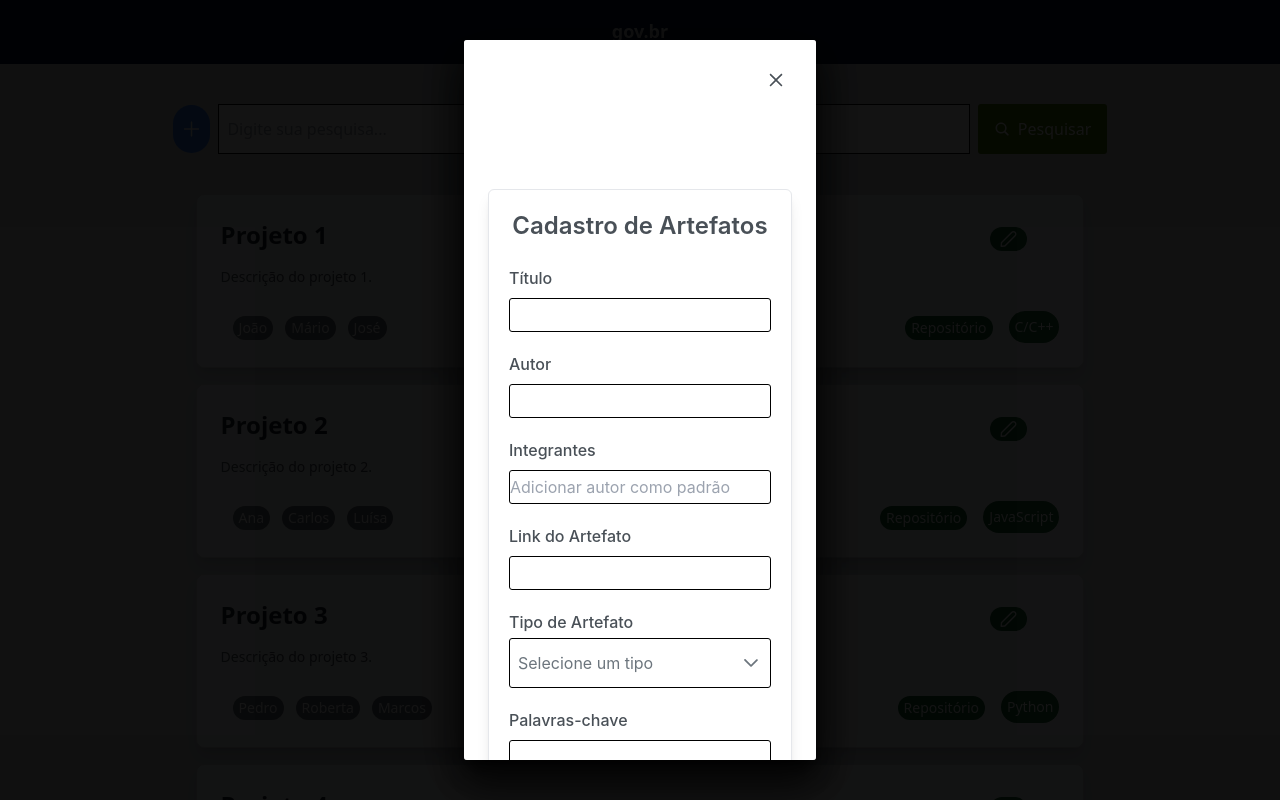
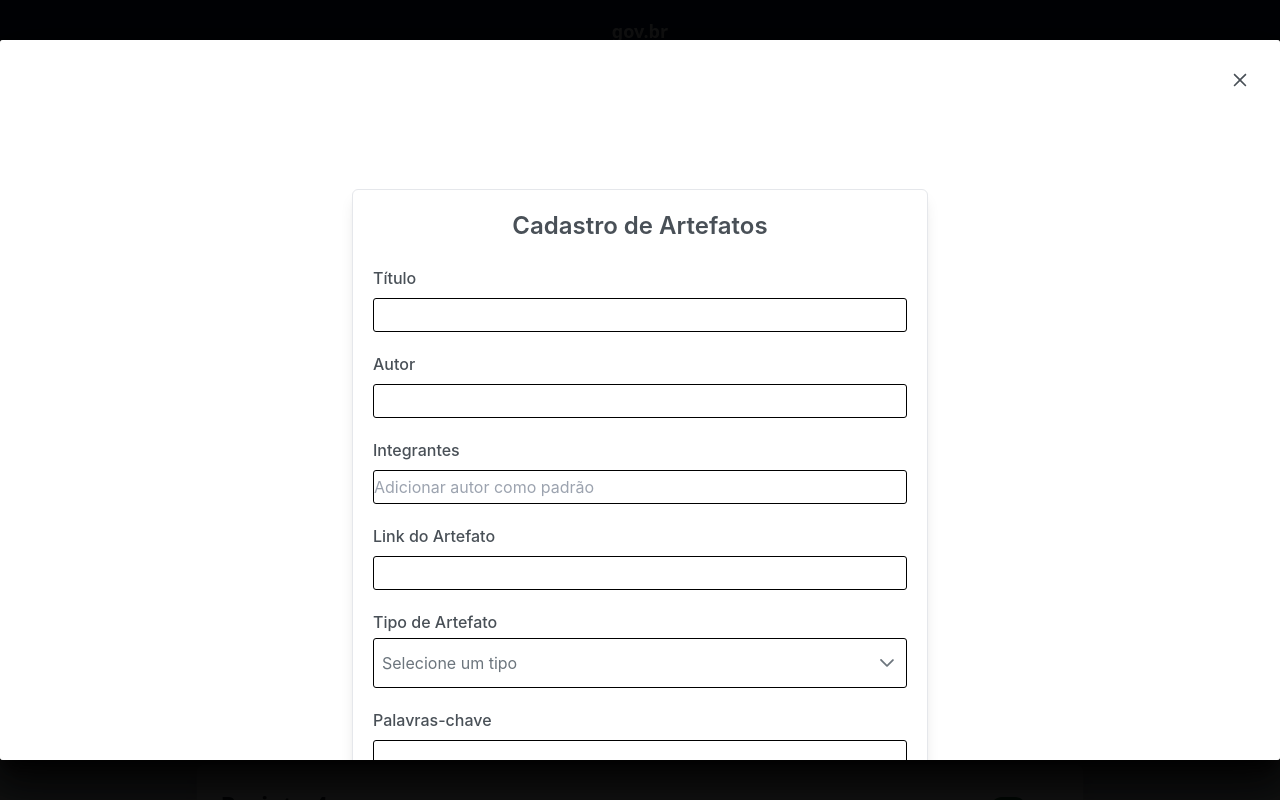
Before and after one commit to GUGALU/projeto-integrador-front, a Next.js app: page / in a window 1280 px wide. Both pictures are taken after a click on the button 1008 px from the left and 239 px from the top of the page. Shown: the top 800 px of the page. Built offline with nearby package versions, Linux system fonts and the light colour scheme.

Commit message:
fix: local storaged

```diff
--- a/app/components/crud/CRUD.jsx
+++ b/app/components/crud/CRUD.jsx
@@ -33,6 +33,7 @@ export default function Crud() {
   const handleDropdownChange = (e) => {
     setArtefato((prev) => ({ ...prev, tipo: e.value }));
   };
+
   const excluirArtefato = (titulo) => {
     const novosArtefatos = artefatos.filter(
       (artefato) => artefato.titulo !== titulo
@@ -41,11 +42,11 @@ export default function Crud() {
     setArtefatos(novosArtefatos);
   };
 
-  localStorage.setItem("artefatos", JSON.stringify([{ titulo: "Artefato 1" }]));
-
   const handleAddArtefato = () => {
     const novoArtefato = { ...artefato, id: Date.now() };
+
     ArtefatoService.adicionarArtefato(novoArtefato);
+
     const novosArtefatos = ArtefatoService.getArtefatos();
     setArtefatos(novosArtefatos);
 
@@ -161,6 +162,7 @@ export default function Crud() {
             label="Salvar"
             icon="pi pi-check"
             className="p-button-success w-full"
+            onClick={handleAddArtefato}
           />
 
           <Button
--- a/app/components/localStorage/localStorage.jsx
+++ b/app/components/localStorage/localStorage.jsx
@@ -1,12 +1,21 @@
 export default class ArtefatoService {
-    static getArtefatos() {
-      const artefatos = JSON.parse(localStorage.getItem('artefatos')) || [];
-      return artefatos;
+  static getArtefatos() {
+    const artefatos = JSON.parse(localStorage.getItem("artefatos"));
+    if (!Array.isArray(artefatos)) {
+      return [];
     }
+    console.log("Retrieved artefatos:", artefatos); // Debug log
+    return artefatos;
+  }
 
-    static adicionarArtefato(artefato) {
-      const artefatos = this.getArtefatos();
-      artefatos.push(artefato);
-      localStorage.setItem('artefatos', JSON.stringify(artefatos));
+  static adicionarArtefato(artefato) {
+    let artefatos = JSON.parse(localStorage.getItem("artefatos"));
+    if (!Array.isArray(artefatos)) {
+      artefatos = [];
     }
+    artefatos.push(artefato);
+    console.log("Adding artefato:", artefato); // Debug log
+    localStorage.setItem("artefatos", JSON.stringify(artefatos)); // Salva o array atualizado
+    console.log("Updated artefatos:", artefatos); // Debug log
+  }
 }
--- a/app/components/searchCard/searchCard.jsx
+++ b/app/components/searchCard/searchCard.jsx
@@ -1,72 +1,101 @@
 "use client";
 
-import React, {useState} from "react";
-import { Button } from 'primereact/button';
-import { Dialog } from 'primereact/dialog';
+import React, { useState, useEffect } from "react";
+import { Button } from "primereact/button";
+import { Dialog } from "primereact/dialog";
 import Crud from "../crud/CRUD";
 
 export default function SearchCard() {
   const [isDialogVisible, setIsDialogVisible] = useState(false);
-  const openDialog = () => setIsDialogVisible(true);
-  const closeDialog = () => setIsDialogVisible(false);
-
-  const projetos = [
+  const [projetos, setProjetos] = useState([
     {
-      id:1,
+      id: 1,
       titulo: "Projeto 1",
       descricao: "Descrição do projeto 1.",
       colaboradores: ["João", "Mário", "José"],
       linguagem: "C/C++",
-      repositorio: "https://github.com/projeto1"
+      repositorio: "https://github.com/projeto1",
     },
     {
-      id:2,
+      id: 2,
       titulo: "Projeto 2",
       descricao: "Descrição do projeto 2.",
       colaboradores: ["Ana", "Carlos", "Luísa"],
       linguagem: "JavaScript",
-      repositorio: "https://github.com/projeto2"
+      repositorio: "https://github.com/projeto2",
     },
     {
-      id:3,
+      id: 3,
       titulo: "Projeto 3",
       descricao: "Descrição do projeto 3.",
       colaboradores: ["Pedro", "Roberta", "Marcos"],
       linguagem: "Python",
-      repositorio: "https://github.com/projeto3"
+      repositorio: "https://github.com/projeto3",
     },
     {
-      id:4,
+      id: 4,
       titulo: "Projeto 4",
       descricao: "Descrição do projeto 4.",
       colaboradores: ["Fernanda", "Raul", "Clara"],
       linguagem: "Java",
-      repositorio: "https://github.com/projeto4"
+      repositorio: "https://github.com/projeto4",
     },
     {
-      id:5,
+      id: 5,
       titulo: "Projeto 5",
       descricao: "Descrição do projeto 5.",
       colaboradores: ["Bruno", "Sofia", "Léo"],
       linguagem: "Ruby",
-      repositorio: "https://github.com/projeto5"
+      repositorio: "https://github.com/projeto5",
+    },
+  ]);
+
+  useEffect(() => {
+    const storedArtefatos = JSON.parse(localStorage.getItem("artefatos"));
+
+    if (Array.isArray(storedArtefatos)) {
+      const artefatosFormatados = storedArtefatos.map((artefato, index) => ({
+        id: projetos.length + index + 1,
+        titulo: artefato.titulo,
+        descricao: artefato.tipo || "Sem descrição disponível",
+        colaboradores: artefato.integrantes ? artefato.integrantes.split(",") : [],
+        linguagem: "Não especificada",
+        repositorio: artefato.link || "#",
+      }));
+
+      setProjetos((prevProjetos) => [...prevProjetos, ...artefatosFormatados]);
     }
-  ];
+    console.log("Retrieved artefatos:", storedArtefatos); // Debug log
+    console.log("Retrieved projetos:", projetos); // Debug log
+
+  }, []);
+
+  const openDialog = () => setIsDialogVisible(true);
+  const closeDialog = () => setIsDialogVisible(false);
 
   return (
     <div className="w-full">
       <div>
         {projetos.map((projeto, index) => (
-          <div key={index} className="p-card shadow-lg rounded-lg p-6 w-10/12 mx-auto bg-gray-50 border border-gray-300 mb-4">
+          <div
+            key={index}
+            className="p-card shadow-lg rounded-lg p-6 w-10/12 mx-auto bg-gray-50 border border-gray-300 mb-4"
+          >
             <div className="flex justify-between">
               <div className="w-11/12">
-                <h2 className="text-2xl font-bold text-gray-800 mb-4">{projeto.titulo}</h2>
+                <h2 className="text-2xl font-bold text-gray-800 mb-4">
+                  {projeto.titulo}
+                </h2>
               </div>
               <div className="w-1/12 justify-end">
-                <Button onClick={openDialog} icon="pi pi-pencil" className="bg-green-800 text-white text-sm px-0.5 py-0.5 rounded-full"/>
+                <Button
+                  onClick={openDialog}
+                  icon="pi pi-pencil"
+                  className="bg-green-800 text-white text-sm px-0.5 py-0.5 rounded-full"
+                />
                 <Dialog
                   visible={isDialogVisible}
-                  style={{height:'100vh',with:'100vw'}}
+                  style={{ height: "100vh", width: "100vw" }}
                   modal
                   onHide={closeDialog}
                 >
@@ -79,8 +108,14 @@ export default function SearchCard() {
 
             <div className="flex justify-between">
               <div className="w-9/12">
-                {projeto.colaboradores.map((colaborador, idx) => (
-                  <a key={idx} href="https://github.com/" target="_blank" rel="noopener noreferrer">
+                {projeto.colaboradores &&
+                  projeto.colaboradores.map((colaborador, idx) => (
+                    <a
+                      key={idx}
+                      href="https://github.com/"
+                      target="_blank"
+                      rel="noopener noreferrer"
+                    >
                       <button
                         type="submit"
                         className="bg-gray-500 text-white text-sm px-0.5 py-0.5 ml-3 rounded-full"
@@ -92,7 +127,12 @@ export default function SearchCard() {
               </div>
 
               <div className="flex w-2/12 justify-end">
-                <a href={projeto.repositorio} target="_blank" rel="noopener noreferrer">
+                {projeto.repositorio && (
+                  <a
+                    href={projeto.repositorio}
+                    target="_blank"
+                    rel="noopener noreferrer"
+                  >
                     <button
                       type="submit"
                       className="bg-green-800 text-white text-sm px-0.5 py-0.5 rounded-full"
@@ -100,6 +140,7 @@ export default function SearchCard() {
                       <p className="px-1">Repositório</p>
                     </button>
                   </a>
+                )}
                 <div className="bg-green-800 text-white text-sm px-0.5 py-0.5 ml-4 rounded-full flex items-center justify-center">
                   <p className="px-1">{projeto.linguagem}</p>
                 </div>
```
Lines whose indentation alone changed are shown as unchanged.
